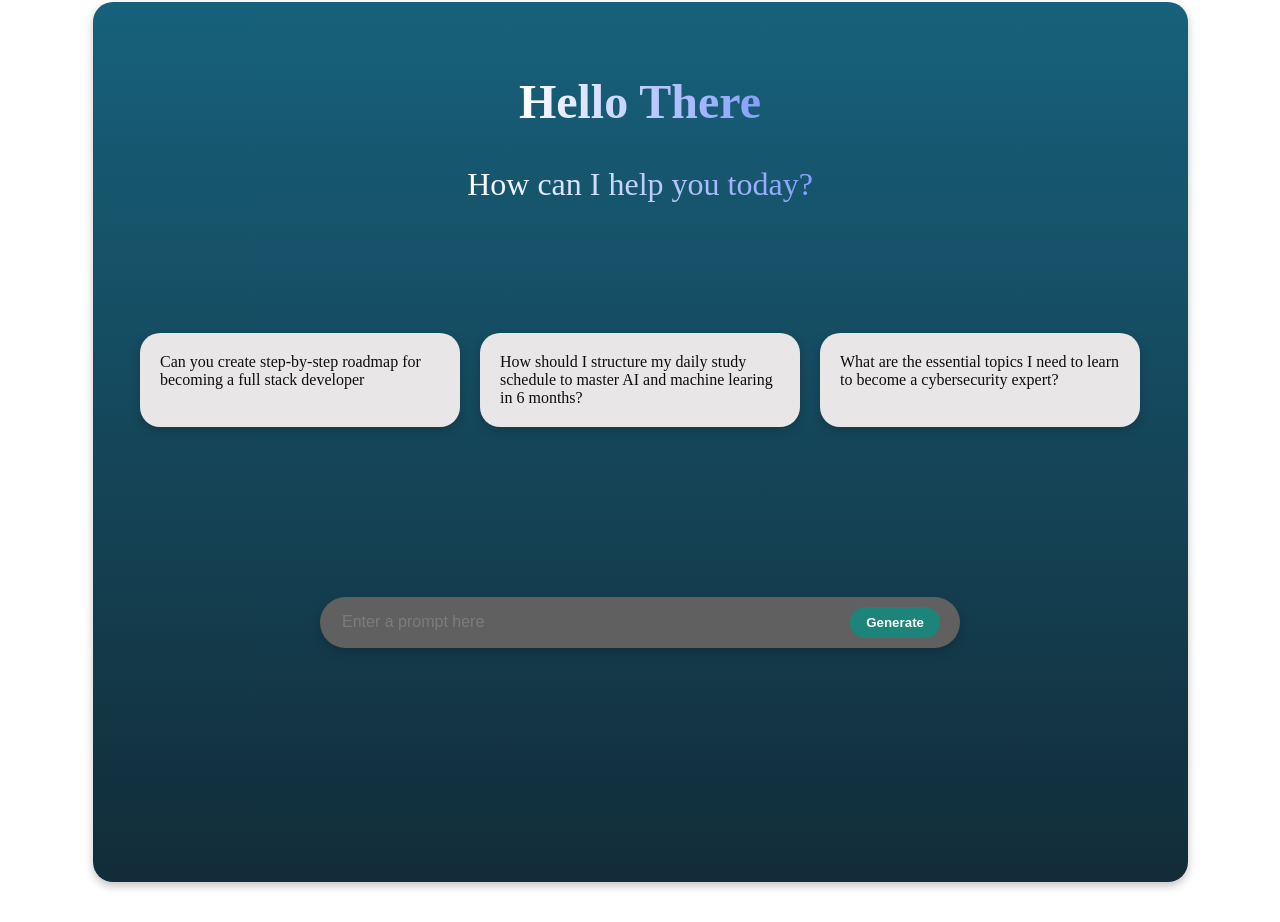
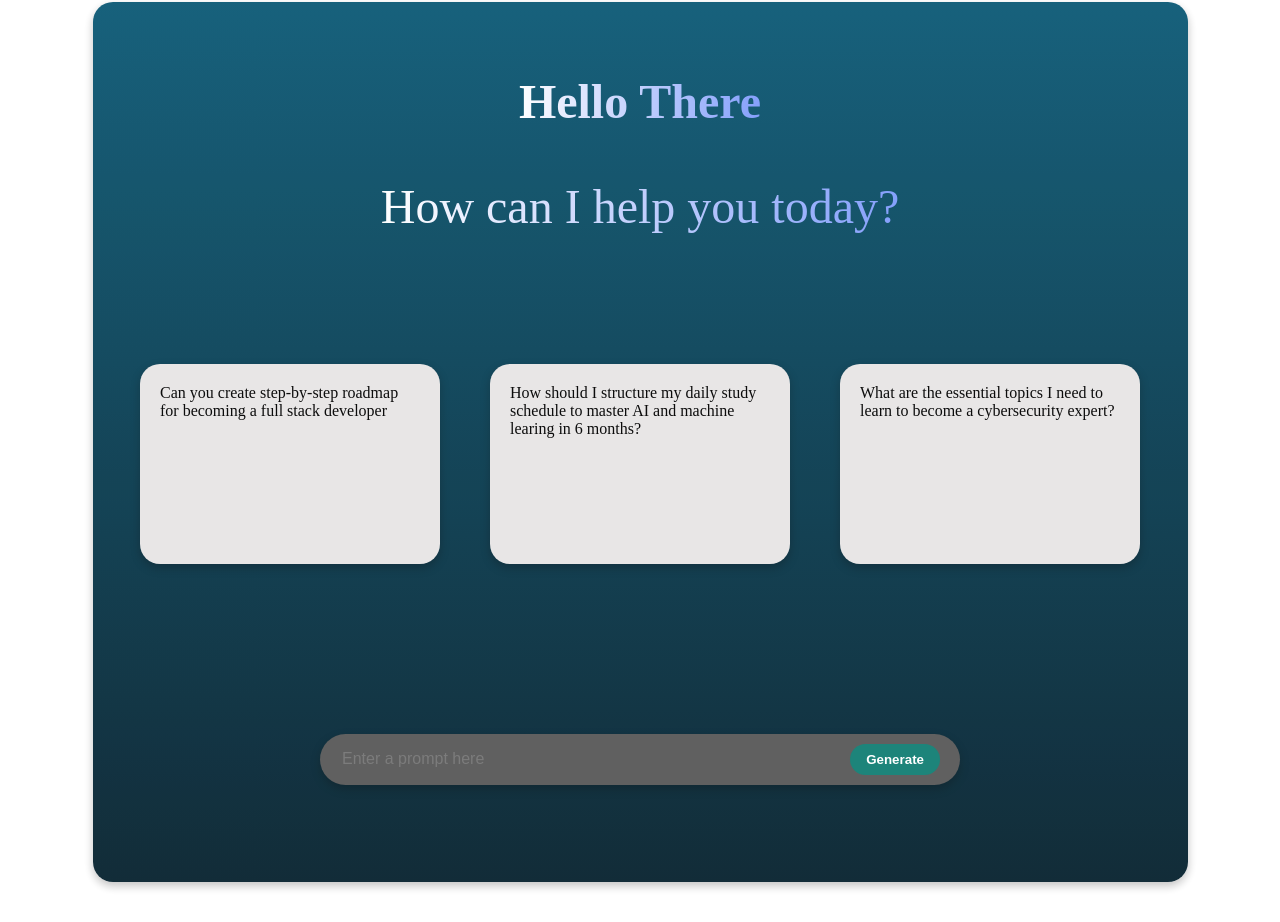
Before and after one commit to Bhanuka10/Capstone, a React (Vite) app in the folder KnowEdge-app/: page /myprofile in a window 1280 px wide. Shown: the part 746-1668 px from the top of the page. Built offline with nearby package versions, Linux system fonts and the light colour scheme.

Commit message:
Update ChatBot.css

```diff
--- a/KnowEdge-app/src/Components/ChatBot/ChatBot.css
+++ b/KnowEdge-app/src/Components/ChatBot/ChatBot.css
@@ -25,7 +25,7 @@
 }
 
 .subheading{
-    font-size: 2rem;
+    font-size: 3rem;
     margin-bottom: 30px;
     font-weight: 300;
     background: linear-gradient(to right,#FFFFFF,#7E9BFB);
@@ -37,7 +37,8 @@
 .prompt-grid{
     display: grid;
     grid-template-columns: 1fr;
-    gap: 20px;
+    gap: 50px;
+    height: 200px;
     margin-bottom: 170px;
     margin-top: 100px;
     width: 100%;
```
